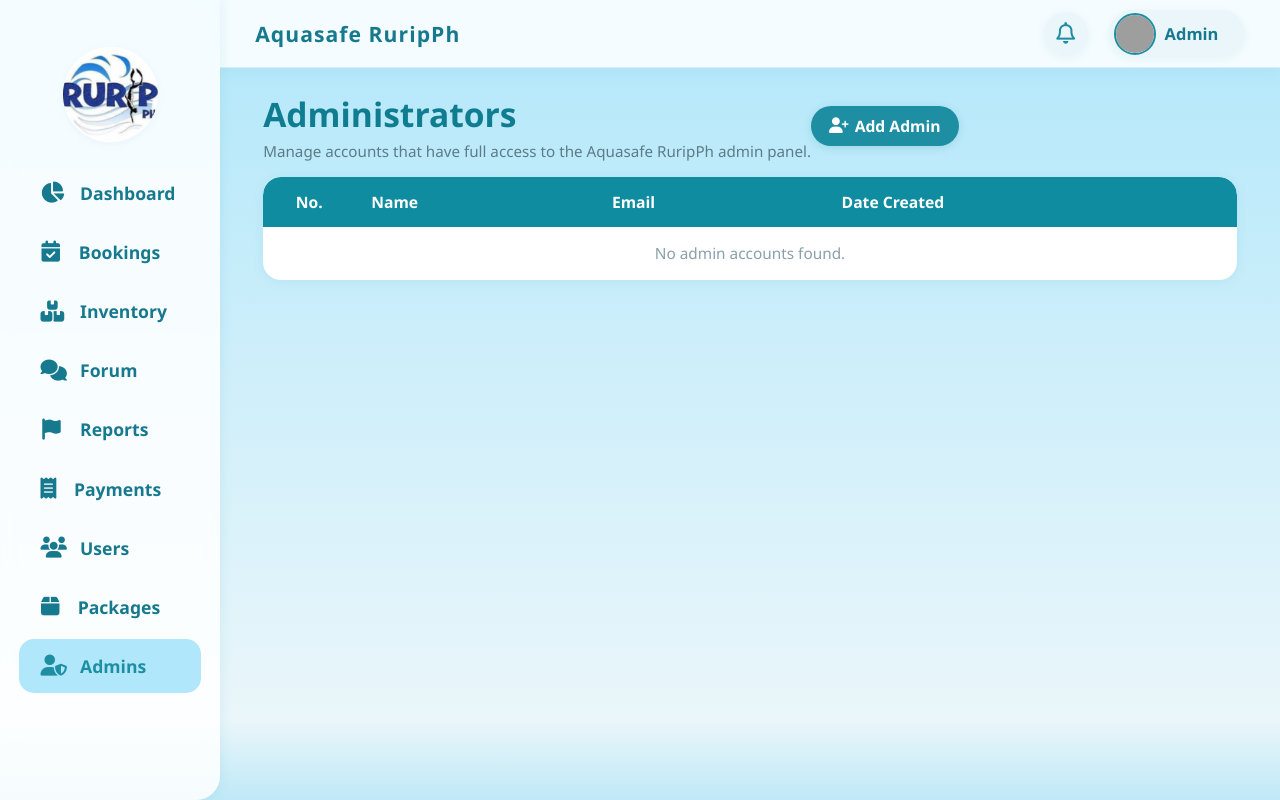
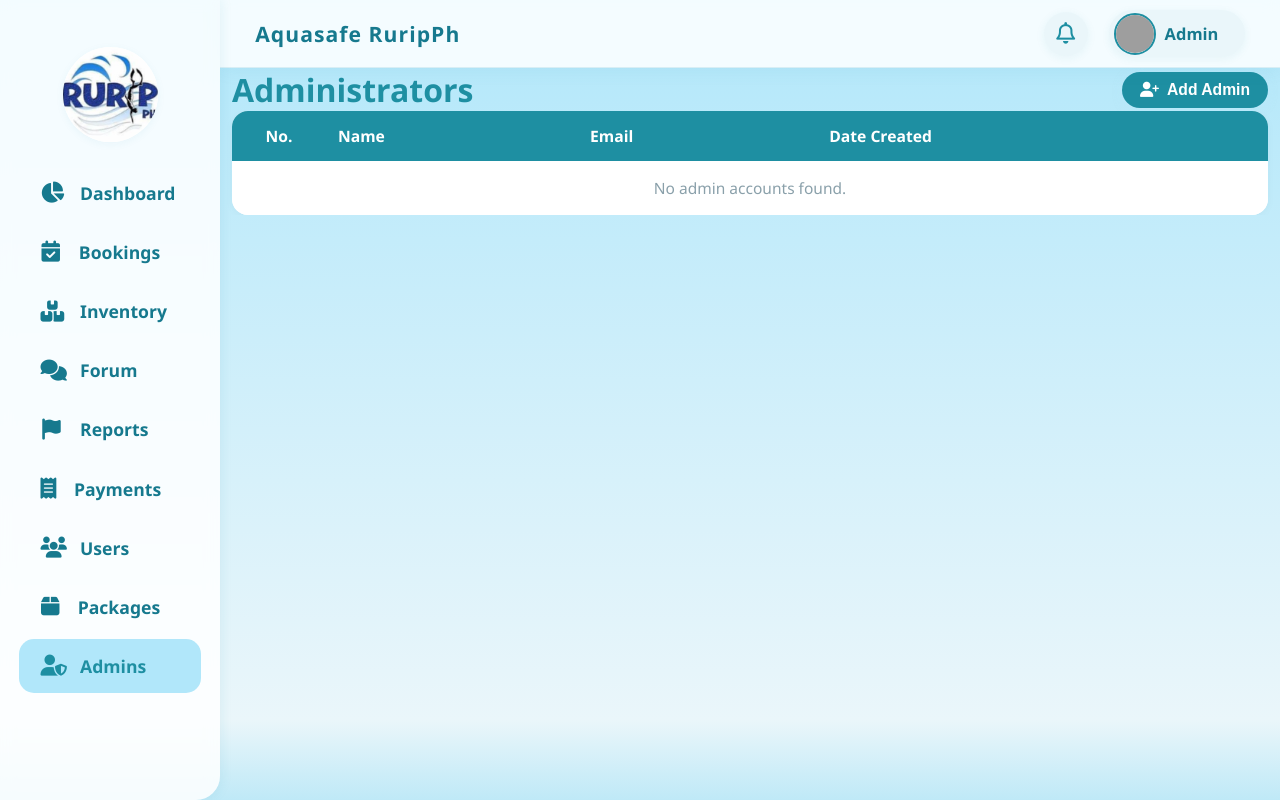
Before and after one commit to bermejoFlorence/Aquasafe-Freediving-RuripPh-Management-System, a PHP site: page /admin/admins.php in a window 1280 px wide. Run offline with PHP 8.4, Linux system fonts and the light colour scheme; the visitor is signed in with stand-in values (Sample User, id 1); data that the repository does not hold is empty; some libraries are stand-ins or nearby versions; grey boxes are pictures that could not be loaded.

Commit message:
admin create

```diff
--- a/admin/admins.php
+++ b/admin/admins.php
@@ -1,6 +1,6 @@
 <?php
 session_start();
-if (!isset($_SESSION['user_id']) || $_SESSION['role'] !== 'admin') {
+if (!isset($_SESSION['user_id']) || ($_SESSION['role'] ?? '') !== 'admin') {
     echo "<!DOCTYPE html>
     <html><head>
     <meta charset='UTF-8'>
@@ -21,24 +21,22 @@ if (!isset($_SESSION['user_id']) || $_SESSION['role'] !== 'admin') {
 
 include '../db_connect.php';
 
-// DEBUG habang nag-aayos (optional, pwede mong alisin kapag ok na)
+// DEBUG habang inaayos (optional, pwede mo rin tanggalin)
 ini_set('display_errors', 1);
 ini_set('display_startup_errors', 1);
 error_reporting(E_ALL);
 
-// Kunin lahat ng admin users
+// Kunin lahat ng admin accounts
 $sqlAdmins = "
-  SELECT user_id, full_name, email_address, created_at
+    SELECT user_id, full_name, email_address
     FROM user
     WHERE role = 'admin'
-ORDER BY created_at DESC;
-
+    ORDER BY user_id DESC
 ";
 $resultAdmins = $conn->query($sqlAdmins);
 if (!$resultAdmins) {
     die('Query error: ' . $conn->error);
 }
-
 ?>
 <!DOCTYPE html>
 <html lang="en">
@@ -52,111 +50,110 @@ if (!$resultAdmins) {
     <link rel="stylesheet" href="styles/style.css">
 
     <style>
-        /* ===== Administrators page styling (similar sa All Bookings) ===== */
-
-        .page-header-row {
-            display: flex;
-            justify-content: space-between;
-            align-items: center;
-            margin: 18px 0 16px;
+    /* === FULL WIDTH LAYOUT (same idea as All Bookings) === */
+    .content-area.admins-fullbleed{
+        padding-left: 0 !important;
+        padding-right: 0 !important;
+        gap: 0 !important;
     }
-        .page-header-left h1 {
+    .content-area.admins-fullbleed .admins-header,
+    .content-area.admins-fullbleed .admin-table-container{
+        width: 100%;
         margin: 0;
-            font-size: 2.1rem;
-            font-weight: 800;
-            color: #0f7c90;
-        }
-        .page-header-left p {
-            margin: 4px 0 0;
-            color: #5a7c87;
-            font-size: 0.95rem;
+        padding: 0 12px;          /* maliit lang na gutter sa left/right */
+        box-sizing: border-box;
     }
 
-        .page-header-right {
+    /* Header row: title + button */
+    .admins-header{
+        margin-top: 24px;
+        margin-bottom: 14px;
         display: flex;
-            gap: 10px;
         align-items: center;
+        justify-content: space-between;
+        flex-wrap: wrap;
+        row-gap: 10px;
     }
-
-        .btn-add-admin {
+    .admins-header .page-title{
+        font-size: 2rem;
+        font-weight: 700;
+        color: #1e8fa2;
+        margin: 0;
+    }
+    .btn-add-admin{
         display: inline-flex;
         align-items: center;
-            gap: 6px;
+        gap: 8px;
         padding: 9px 18px;
         border-radius: 999px;
         border: none;
         background: #1e8fa2;
         color: #fff;
+        font-size: 0.98rem;
         font-weight: 700;
-            font-size: 0.98rem;
-            text-decoration: none;
-            box-shadow: 0 2px 8px #1e8fa233;
         cursor: pointer;
+        box-shadow: 0 2px 8px #b9eafc80;
         white-space: nowrap;
     }
-        .btn-add-admin:hover {
-            background: #187284;
-            color: #fff;
+    .btn-add-admin i{
+        font-size: 0.95rem;
+    }
+    .btn-add-admin:hover{
+        background: #156c79;
     }
 
-        .admins-table-container {
-            width: 100%;
-            background: #ffffff;
-            border-radius: 18px;
-            box-shadow: 0 2px 12px #1e8fa214;
+    /* Table wrapper */
+    .admin-table-container{
+        margin-bottom: 18px;
         overflow-x: auto;
     }
 
-        .admins-table {
+    .admin-table{
         width: 100%;
-            border-collapse: collapse;
+        border-collapse: separate;
         border-spacing: 0;
+        background: #ffffff;
+        border-radius: 16px;
+        overflow: hidden;
+        box-shadow: 0 2px 10px rgba(0,0,0,0.03);
     }
-        .admins-table thead th {
-            background: #0f8ca0;
+    .admin-table thead th{
+        background: #1e8fa2;
         color: #fff;
-            padding: 14px 16px;
+        padding: 14px 12px;
         font-weight: 700;
         font-size: 0.98rem;
         text-align: left;
+        border: none;
     }
-        .admins-table thead th:first-child {
-            border-top-left-radius: 18px;
+    .admin-table tbody td{
+        background: #ffffffea;
+        padding: 12px 12px;
+        font-size: 0.97rem;
+        color: #186070;
+        border-bottom: 2px solid #e3f6fc;
     }
-        .admins-table thead th:last-child {
-            border-top-right-radius: 18px;
-        }
-
-        .admins-table tbody td {
-            padding: 12px 16px;
-            border-bottom: 1px solid #e3f3f8;
-            font-size: 0.96rem;
-            color: #144f61;
-        }
-        .admins-table tbody tr:nth-child(even) td {
-            background-color: #f9fdff;
-        }
-        .admins-table tbody tr:last-child td {
+    .admin-table tbody tr:last-child td{
         border-bottom: none;
     }
-        .admins-table tbody tr:hover td {
-            background-color: #e9f7fc;
+    .admin-table tbody tr:hover td{
+        background: #e7f7fc;
     }
-
-        .admins-table .col-no {
-            width: 60px;
+    .admin-table .col-no{
+        width: 70px;
         text-align: center;
     }
 
-        @media (max-width: 768px) {
-            .page-header-row {
-                flex-direction: column;
+    @media (max-width: 700px){
+        .admins-header{
             align-items: flex-start;
-                gap: 10px;
         }
-            .page-header-right {
-                width: 100%;
-                justify-content: flex-start;
+        .admins-header .page-title{
+            font-size: 1.7rem;
+        }
+        .admin-table-container{
+            padding-left: 6px;
+            padding-right: 6px;
         }
     }
     </style>
@@ -165,29 +162,20 @@ if (!$resultAdmins) {
     <?php $page = 'admins'; ?>
     <?php include 'includes/sidebar.php'; ?>
 
-    <main class="content-area">
+    <!-- NOTE: dagdagan natin ng admins-fullbleed class para mag full width -->
+    <main class="content-area admins-fullbleed">
         <?php include 'includes/header.php'; ?>
 
-        <div class="dashboard-main">
-
-            <!-- ===== Top header row (title + Add button) ===== -->
-            <div class="page-header-row">
-                <div class="page-header-left">
-                    <h1>Administrators</h1>
-                    <p>Manage accounts that have full access to the Aquasafe RuripPh admin panel.</p>
-                </div>
-                <div class="page-header-right">
-                    <!-- TODO: palitan ang href kung may sarili kang create-admin page -->
-                    <a href="admin_add.php" class="btn-add-admin">
+        <div class="admins-header">
+            <h1 class="page-title">Administrators</h1>
+            <button type="button" class="btn-add-admin" id="add-admin-btn">
                 <i class="fa-solid fa-user-plus"></i>
                 Add Admin
-                    </a>
-                </div>
+            </button>
         </div>
 
-            <!-- ===== Admins table ===== -->
-            <div class="admins-table-container">
-                <table class="admins-table">
+        <div class="admin-table-container">
+            <table class="admin-table">
                 <thead>
                     <tr>
                         <th class="col-no">No.</th>
@@ -206,12 +194,7 @@ if (!$resultAdmins) {
                         <td class="col-no"><?php echo $no++; ?></td>
                         <td><?php echo htmlspecialchars($row['full_name']); ?></td>
                         <td><?php echo htmlspecialchars($row['email_address']); ?></td>
-                              <td>
-  <?php echo $row['created_at']
-         ? date('F j, Y', strtotime($row['created_at']))
-         : '-'; ?>
-</td>
-
+                        <td>-</td> <!-- wala pa tayong created_at column sa table -->
                     </tr>
                     <?php
                         endwhile;
@@ -224,55 +207,21 @@ if (!$resultAdmins) {
                     </tr>
                     <?php endif; ?>
                 </tbody>
-
             </table>
-            </div>
-
         </div>
     </main>
 
     <script>
-    document.addEventListener('DOMContentLoaded', function() {
-        const sidebar   = document.getElementById('sidebar');
-        const hamburger = document.getElementById('hamburger-btn');
-        const overlay   = document.getElementById('sidebar-overlay');
-
-        function openSidebar() {
-            sidebar.classList.add('open');
-            overlay.classList.add('active');
-            document.body.style.overflow = "hidden";
-        }
-        function closeSidebar() {
-            sidebar.classList.remove('open');
-            overlay.classList.remove('active');
-            document.body.style.overflow = "";
-        }
-
-        if (hamburger) {
-            hamburger.addEventListener('click', function(e) {
-                e.stopPropagation();
-                if (sidebar.classList.contains('open')) {
-                    closeSidebar();
-                } else {
-                    openSidebar();
-                }
-            });
-        }
-        if (overlay) {
-            overlay.addEventListener('click', closeSidebar);
-        }
-        document.querySelectorAll('.sidebar-nav a').forEach(function(link) {
-            link.addEventListener('click', function() {
-                if (window.innerWidth <= 700) closeSidebar();
-            });
-        });
-        document.addEventListener('keydown', function(e) {
-            if (e.key === "Escape" && sidebar.classList.contains('open')) {
-                closeSidebar();
-            }
-        });
-        window.addEventListener('resize', function() {
-            if (window.innerWidth > 700) closeSidebar();
+    // simple handler: palitan mo na lang ng tamang page (e.g. create_admin.php)
+    document.getElementById('add-admin-btn')?.addEventListener('click', () => {
+        // TODO: gawa ka ng page/form para mag-add ng admin
+        // For now, redirect or show alert:
+        // window.location = 'create_admin.php';
+        Swal.fire({
+            icon: 'info',
+            title: 'Add Admin',
+            text: 'Hook this button to your admin-creation form.',
+            confirmButtonColor: '#1e8fa2'
         });
     });
     </script>
```
Lines whose indentation alone changed are shown as unchanged.
